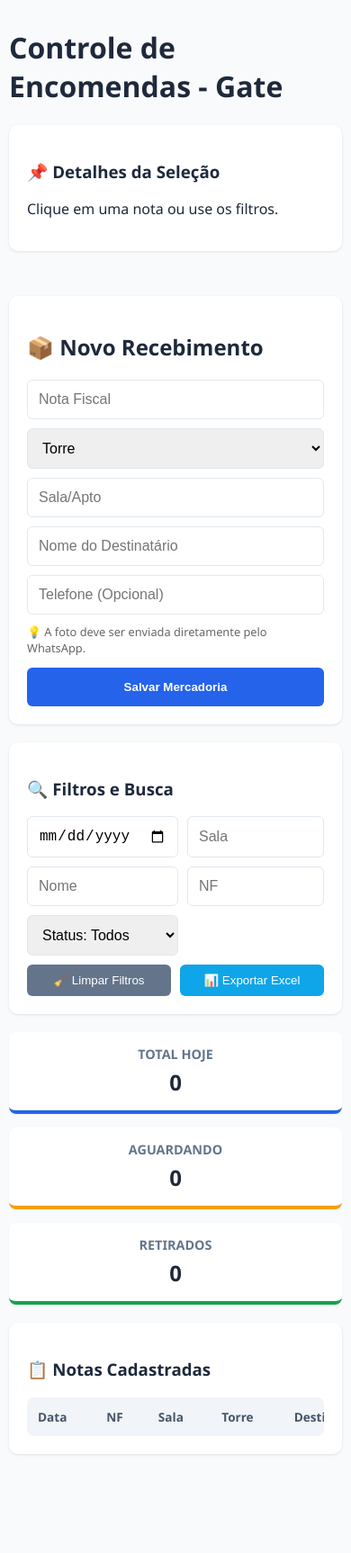
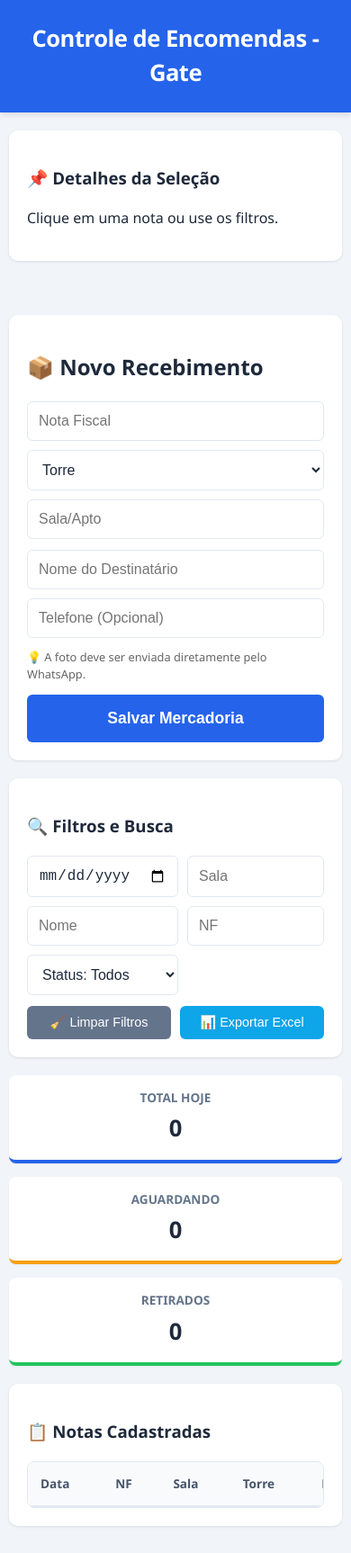
Before and after one commit to Correspondenciasaogate/sistema-white-label, a plain HTML site: page index.html in a window 390 px wide. Shown: the whole page at 90% size. Before the commit the page ends 1646 px from the top, so only its background shows below. Drawn offline with Linux system fonts and the light colour scheme.

Commit message:
Update style.css

```diff
--- a/style.css
+++ b/style.css
@@ -1,12 +1,15 @@
-/* ================= VARIÁVEIS E BASE ================= */
+/* ================= VARIÁVEIS GLOBAIS (White Label) ================= */
 :root {
-    --primary: #2563eb;
-    --success: #16a34a;
+    /* O JavaScript substituirá estas cores usando o objeto CONFIG */
+    --cor-primaria: #2563eb;
+    --cor-secundaria: #64748b;
+    --bg: #f1f5f9;
+    --text: #1e293b;
+    --success: #22c55e;
     --warning: #f59e0b;
-    --bg: #f8fafc;
-    --text: #1e293b;
 }
 
+/* ================= RESET E BASE ================= */
 * { box-sizing: border-box; }
 
 body {
@@ -15,8 +18,20 @@ body {
     color: var(--text);
     margin: 0;
     padding: 15px;
+    line-height: 1.5;
 }
 
+header {
+    background-color: var(--cor-primaria);
+    color: white;
+    padding: 1.5rem;
+    text-align: center;
+    margin-bottom: 20px;
+    border-radius: 0 0 12px 12px;
+    box-shadow: 0 4px 6px -1px rgba(0, 0, 0, 0.1);
+}
+
+header h1 { margin: 0; font-size: 1.6rem; letter-spacing: -0.5px; }
 
 /* ================= LAYOUT PRINCIPAL ================= */
 main {
@@ -48,11 +63,11 @@ main {
     padding: 15px;
     border-radius: 8px;
     text-align: center;
-    border-bottom: 4px solid var(--primary);
+    border-bottom: 4px solid var(--cor-primaria);
     box-shadow: 0 1px 2px rgba(0,0,0,0.05);
 }
-.card h3 { margin: 0; font-size: 0.9rem; color: #64748b; text-transform: uppercase; }
-.card span { font-size: 1.5rem; font-weight: bold; display: block; margin-top: 5px; }
+.card h3 { margin: 0; font-size: 0.85rem; color: #64748b; text-transform: uppercase; }
+.card span { font-size: 1.6rem; font-weight: bold; display: block; margin-top: 5px; color: var(--text); }
 
 .card.aguardando { border-color: var(--warning); }
 .card.retirados { border-color: var(--success); }
@@ -61,7 +76,7 @@ main {
 .campo-grupo, .filtros-grid {
     display: flex;
     gap: 10px;
-    margin-bottom: 10px;
+    margin-bottom: 12px;
 }
 
 input, select {
@@ -69,16 +84,20 @@ input, select {
     padding: 12px;
     border: 1px solid #e2e8f0;
     border-radius: 6px;
-    font-size: 16px; /* Evita zoom automático no iPhone */
+    font-size: 16px;
+    background-color: #fff;
+    color: var(--text);
+    transition: border-color 0.2s;
 }
 
 input:focus, select:focus {
-    outline: 2px solid #2563eb33;
-    border-color: var(--primary);
+    outline: none;
+    border-color: var(--cor-primaria);
+    box-shadow: 0 0 0 3px rgba(37, 99, 235, 0.1);
 }
 
 .btn-principal {
-    background: var(--primary);
+    background: var(--cor-primaria);
     color: white;
     border: none;
     padding: 14px;
@@ -86,28 +105,32 @@ input:focus, select:focus {
     cursor: pointer;
     font-weight: bold;
     width: 100%;
-    transition: filter 0.2s;
+    font-size: 1rem;
+    transition: filter 0.2s, transform 0.1s;
 }
 .btn-principal:hover { filter: brightness(0.9); }
+.btn-principal:active { transform: scale(0.98); }
 
 .btn-secundario {
-    background: #64748b;
+    background: var(--cor-secundaria);
     color: white;
     border: none;
-    padding: 10px;
+    padding: 10px 15px;
     border-radius: 6px;
     cursor: pointer;
+    font-size: 0.9rem;
 }
 
 /* ================= TABELA DE DADOS ================= */
 .table-responsive {
-    overflow-x: auto; /* Permite scroll lateral no celular */
+    overflow-x: auto;
     border-radius: 8px;
+    border: 1px solid #e2e8f0;
 }
 
-table { width: 100%; border-collapse: collapse; min-width: 600px; }
-th { text-align: left; padding: 12px; background: #f1f5f9; font-size: 0.85rem; color: #475569; }
-td { padding: 12px; border-bottom: 1px solid #f1f5f9; cursor: pointer; font-size: 0.9rem; }
+table { width: 100%; border-collapse: collapse; min-width: 650px; }
+th { text-align: left; padding: 14px; background: #f8fafc; font-size: 0.85rem; color: #475569; border-bottom: 2px solid #e2e8f0; }
+td { padding: 14px; border-bottom: 1px solid #f1f5f9; cursor: pointer; font-size: 0.95rem; }
 tr:hover { background: #f8fafc; }
 
 /* ================= PAINEL LATERAL (DETALHES) ================= */
@@ -118,46 +141,60 @@ tr:hover { background: #f8fafc; }
 }
 
 #resultadoBusca {
-    max-height: 80vh;
+    max-height: 75vh;
     overflow-y: auto;
+    padding-right: 5px;
 }
 
 .card-detalhe-lista {
-    background: #f8fafc;
+    background: #fff;
     border: 1px solid #e2e8f0;
     padding: 15px;
-    margin-bottom: 10px;
+    margin-bottom: 12px;
     border-radius: 8px;
-    transition: 0.2s;
+    transition: transform 0.2s, box-shadow 0.2s;
+    border-left: 6px solid var(--cor-primaria);
 }
-.card-detalhe-lista h4 { margin-top: 0; color: var(--primary); }
-.card-detalhe-lista p { margin: 5px 0; font-size: 0.95rem; }
+.card-detalhe-lista:hover { transform: translateY(-2px); box-shadow: 0 4px 6px rgba(0,0,0,0.05); }
+.card-detalhe-lista h4 { margin: 0 0 8px 0; color: var(--cor-primaria); font-size: 1.1rem; }
+.card-detalhe-lista p { margin: 4px 0; font-size: 0.9rem; color: #475569; }
 
 /* ================= ASSINATURA E MÍDIA ================= */
 canvas#canvasAssinatura {
     display: block;
     width: 100%;
-    background: white;
+    background: #fafafa;
     touch-action: none;
-    border-radius: 4px;
+    border: 2px dashed #cbd5e1;
+    border-radius: 8px;
+    margin: 10px 0;
 }
 
-.assinatura-salva, img {
+.bloco-assinatura {
+    background: #f1f5f9;
+    padding: 15px;
+    border-radius: 8px;
+    margin-top: 15px;
+}
+
+img.assinatura-preview {
     max-width: 100%;
     height: auto;
     border-radius: 6px;
-    margin-top: 8px;
+    margin-top: 10px;
+    border: 1px solid #e2e8f0;
+    background: white;
 }
 
 /* ================= RESPONSIVIDADE (CELULAR) ================= */
 @media (max-width: 1024px) {
-    main {
-        grid-template-columns: 1fr; /* Em tablets, vira coluna única */
-    }
+    main { grid-template-columns: 1fr; }
 }
 
 @media (max-width: 768px) {
     body { padding: 10px; }
+
+    header { border-radius: 0; margin: -10px -10px 20px -10px; }
 
     main {
         display: flex;
@@ -165,23 +202,19 @@ canvas#canvasAssinatura {
     }
 
     .lateral-acoes {
-        order: -1; /* Painel de Detalhes aparece PRIMEIRO no topo */
+        order: -1;
         position: static;
-        margin-bottom: 10px;
+        margin-bottom: 20px;
     }
 
-    .campo-grupo {
-        flex-direction: column;
-        gap: 10px;
-    }
+    .campo-grupo { flex-direction: column; }
 
-    #dashboard {
-        grid-template-columns: 1fr; /* Cards de contagem um sob o outro */
-    }
+    #dashboard { grid-template-columns: 1fr; }
 
     .filtros-grid {
         display: grid;
         grid-template-columns: 1fr 1fr;
     }
 
+    .btn-principal { padding: 16px; font-size: 1.1rem; }
 }
```
